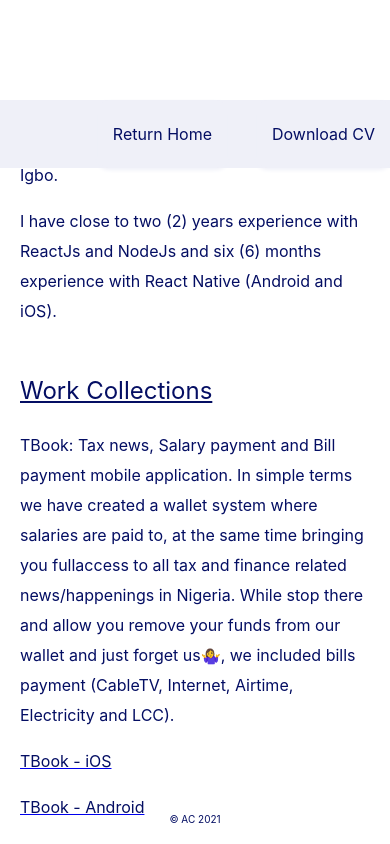
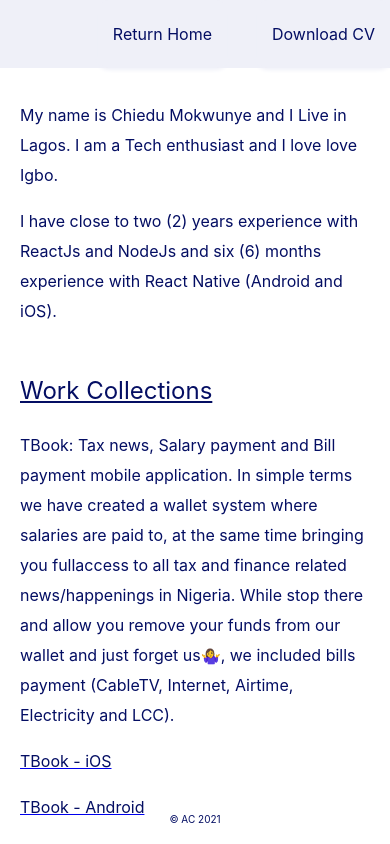
Before and after one commit to Anniez94/Portfolio-Chiedu-Mokwunye, a React (Create React App) app: page /about-me in a window 390 px wide. Shown: the top 844 px of the page. Built offline with nearby package versions, Linux system fonts and the light colour scheme.

Commit message:
media query

```diff
--- a/src/components/about/styles.css
+++ b/src/components/about/styles.css
@@ -24,7 +24,7 @@ width: 100%;
 .options {
     display: flex;
     position: fixed;
-    top: 20;
+    top: 0;
     width: 100%;
     justify-content: flex-end;
     background-color: #EFF0F8;
```
